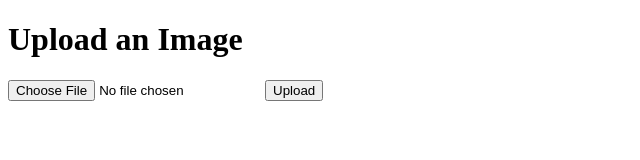
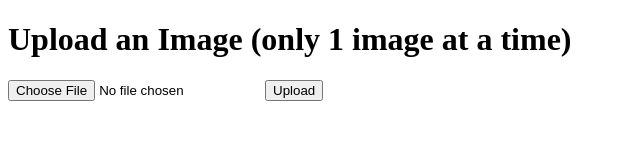
Before and after one commit to rohitgobio/Parse-Gpay-SS, a plain HTML site: page index.html in a window 1280 px wide. Shown: the whole page, without its empty margins (0-640 px from the left). Drawn offline with nearby package versions, Linux system fonts and the light colour scheme.

Commit message:
Update index.html

```diff
--- a/index.html
+++ b/index.html
@@ -3,10 +3,10 @@
 <head>
   <meta charset="UTF-8">
   <meta name="viewport" content="width=device-width, initial-scale=1.0">
-  <title>Upload and Process Image</title>
+  <title>Add a GPay Screenshot to Ledger</title>
 </head>
 <body>
-  <h1>Upload an Image</h1>
+  <h1>Upload an Image (only 1 image at a time)</h1>
   <form id="uploadForm">
     <input type="file" id="fileInput" name="file" accept="image/*">
     <button type="submit">Upload</button>
```
